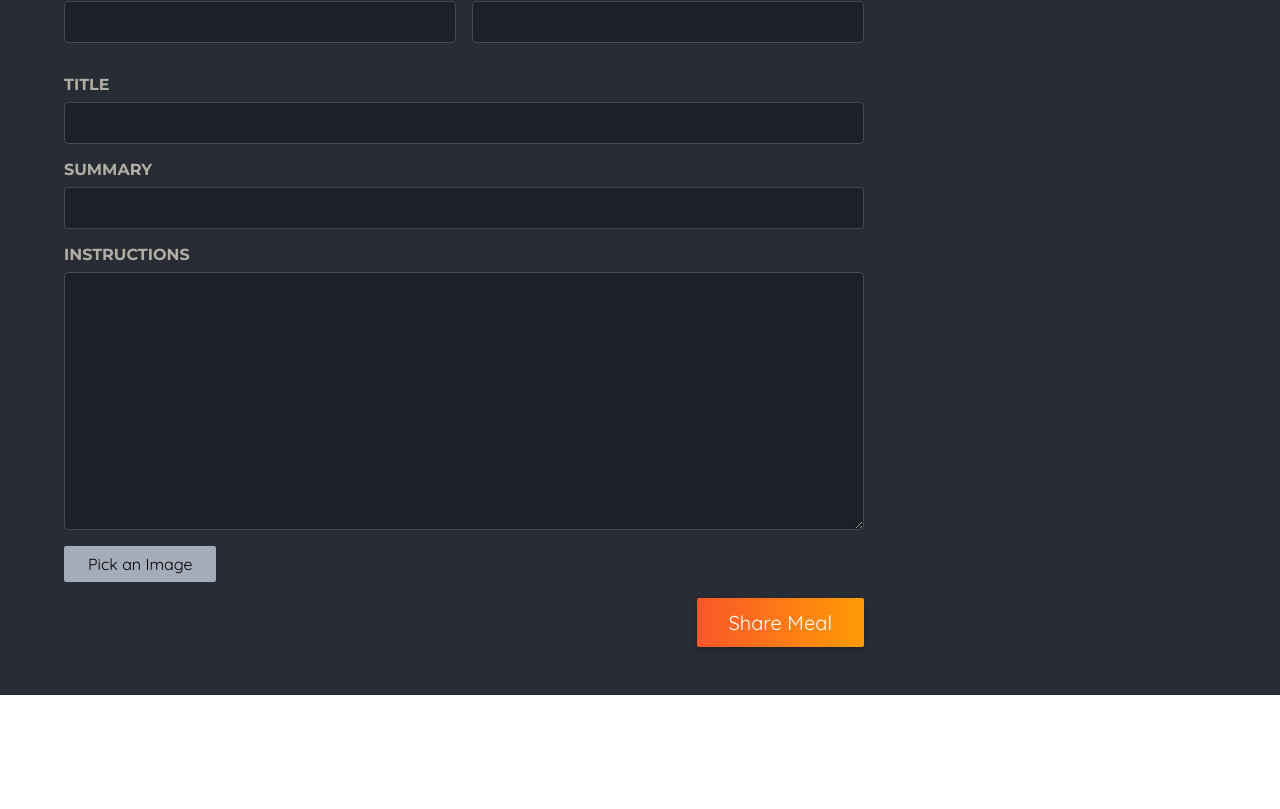
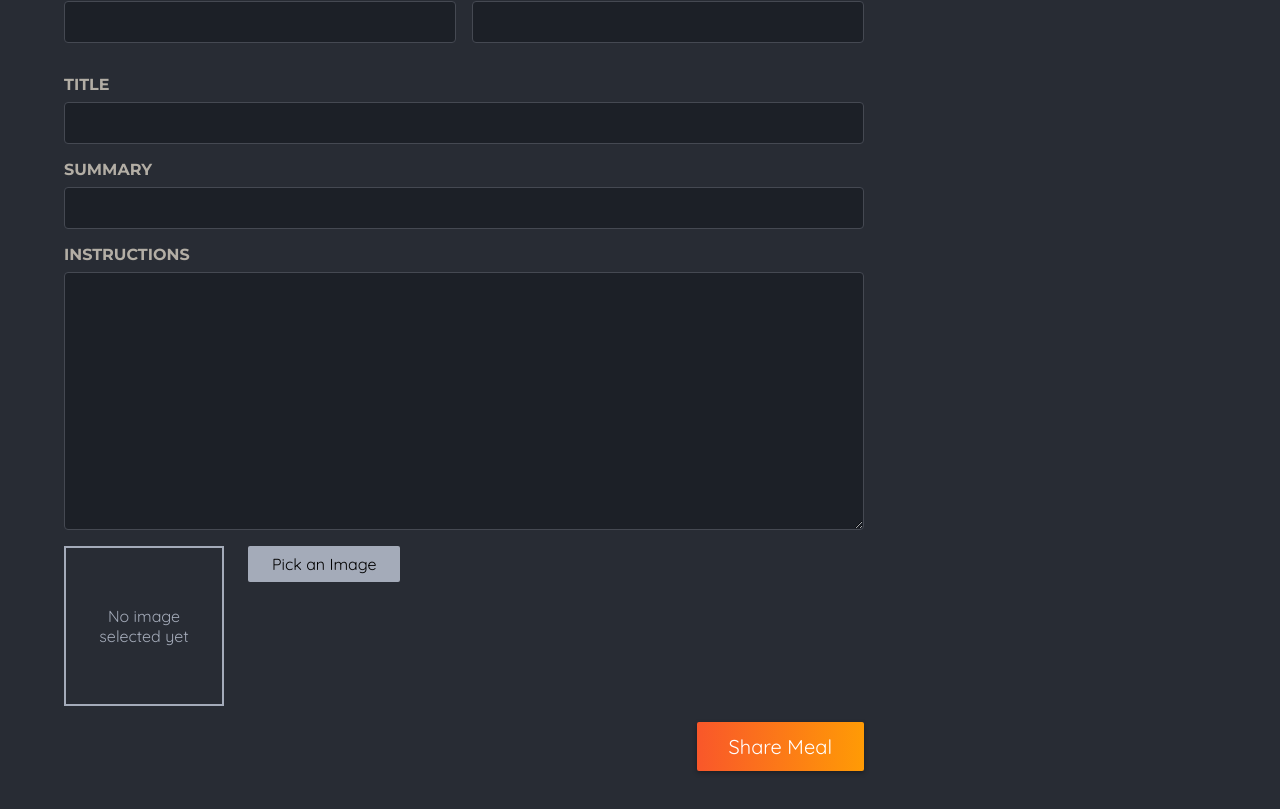
Before and after one commit to sonyerg/next-level-food, a Next.js app: page /meals/share in a window 1280 px wide. Shown: the part 434-1243 px from the top of the page. Before the commit the page ends 1129 px from the top, so only its background shows below. Built offline with nearby package versions, Linux system fonts and the light colour scheme.

Commit message:
added image preview

```diff
--- a/app/components/meals/image-picker.js
+++ b/app/components/meals/image-picker.js
@@ -1,19 +1,44 @@
 "use client";
 
-import React, { useRef } from "react";
+import React, { useRef, useState } from "react";
 import classes from "./image-picker.module.css";
+import Image from "next/image";
 
 export default function ImagePicker({ label, name }) {
+  const [pickedImage, setPickedImage] = useState();
   const imageInputRef = useRef();
 
   function handlePickClick() {
     imageInputRef.current.click();
   }
 
+  function handleChangeImage(event) {
+    const file = event.target.files[0];
+
+    if (!file) {
+      setPickedImage(null);
+      return;
+    }
+
+    const fileReader = new FileReader();
+
+    fileReader.onload = () => {
+      setPickedImage(fileReader.result);
+    }; // this function will execute after fileReader has read the file
+
+    fileReader.readAsDataURL(file);
+  }
+
   return (
     <div className={classes.picker}>
       <label htmlFor={name}>{label}</label>
       <div className={classes.controls}>
+        <div className={classes.preview}>
+          {!pickedImage && <p>No image selected yet</p>}
+          {pickedImage && (
+            <Image src={pickedImage} alt="Image selected by user" fill />
+          )}
+        </div>
         <input
           className={classes.input}
           type="file"
@@ -21,6 +46,8 @@ export default function ImagePicker({ label, name }) {
           name={name}
           accept="image/png, image/jpeg"
           ref={imageInputRef}
+          onChange={handleChangeImage}
+          required
         />
         <button
           className={classes.button}
```
